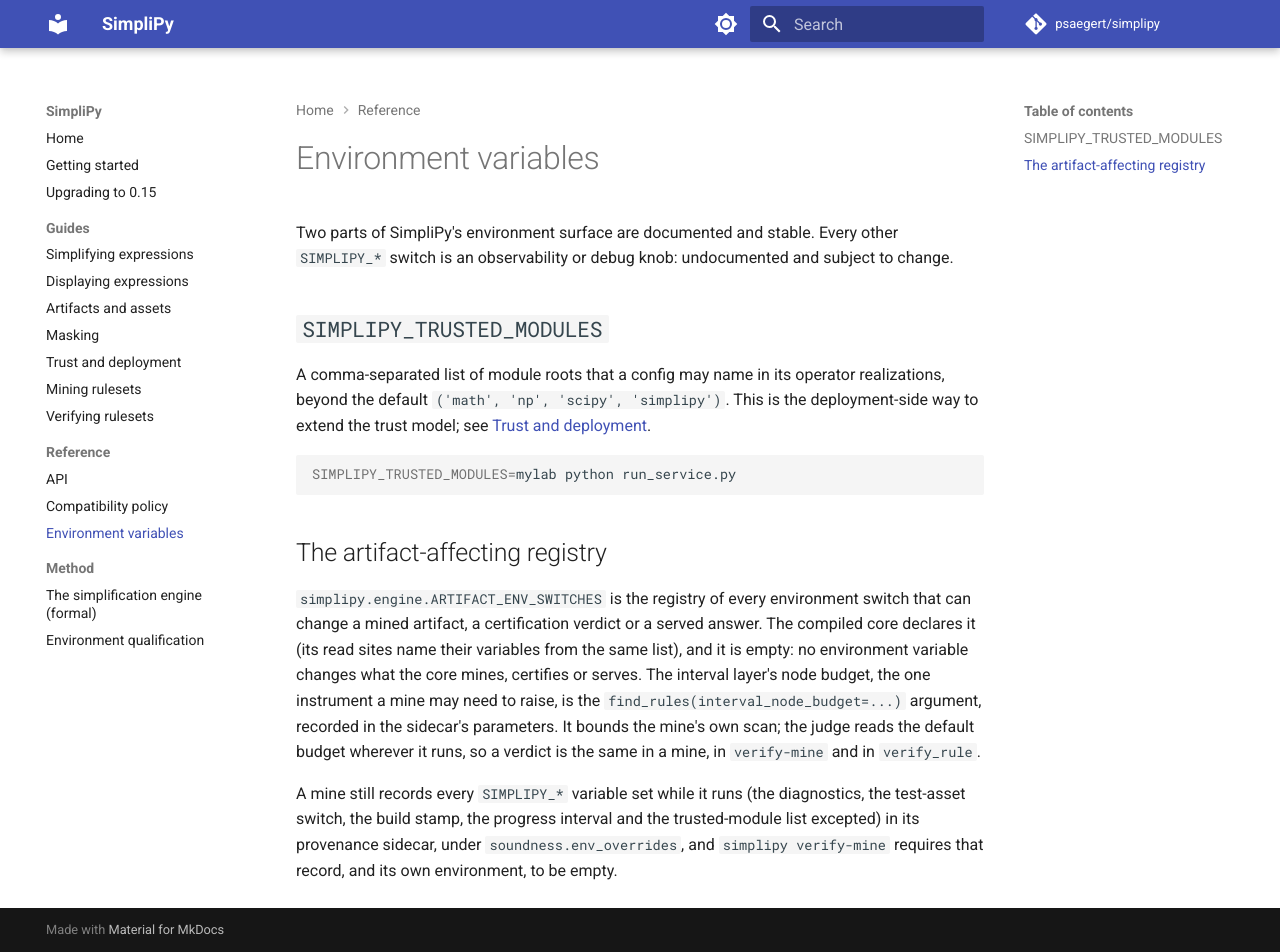
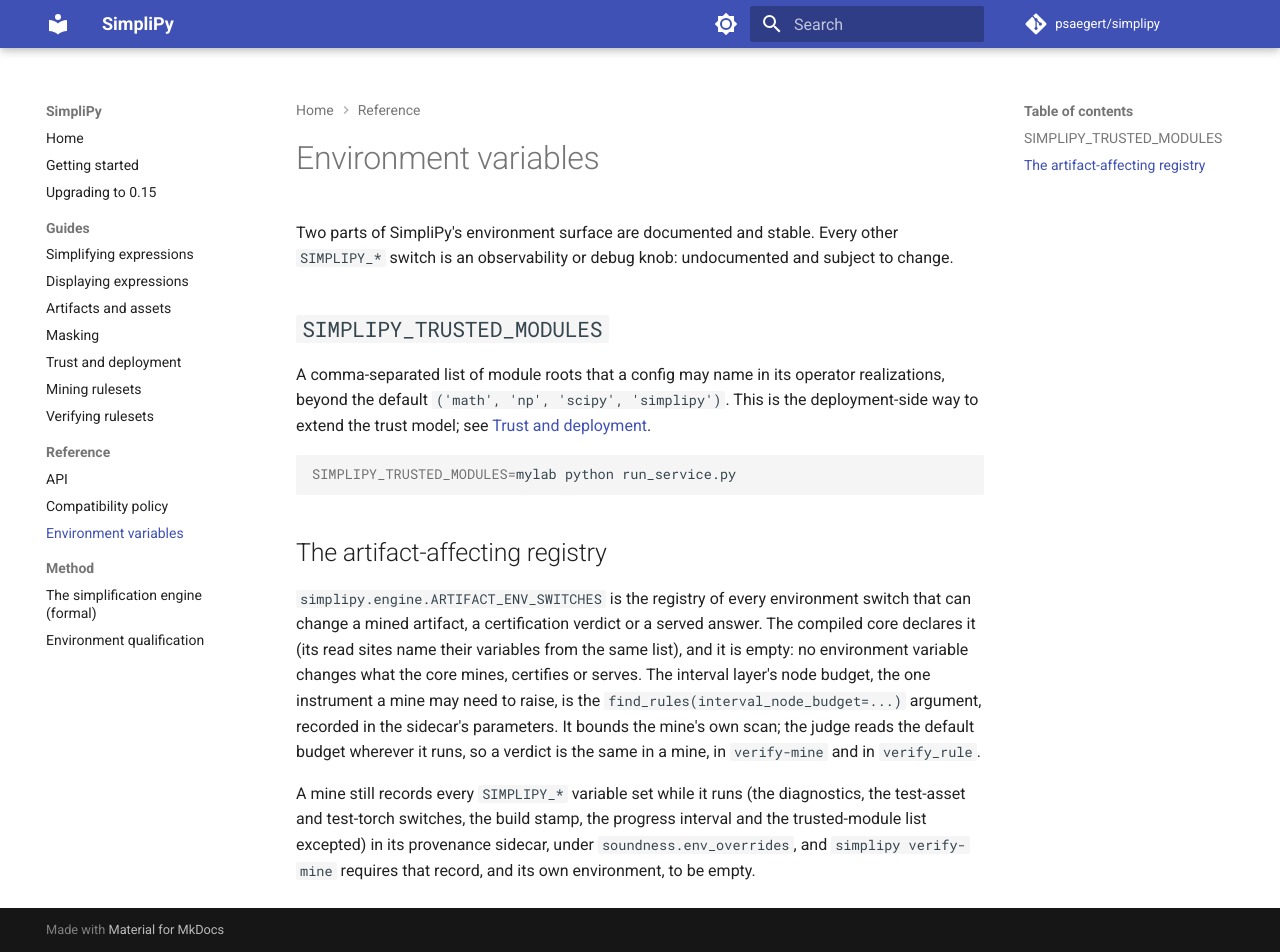
Before and after one commit to psaegert/simplipy, an MkDocs documentation site: the page built from docs/environment.md, in a window 1280 px wide and 952 px high. Built offline with MkDocs 1.6.1 and Material for MkDocs 9.7.7, drawn with Linux system fonts in a browser that asks for light colours; comment, search, counter and statistics services are not loaded.

Commit message:
CI's torch switch is inert for the mine's provenance (fix for b2f322e)
R7 (b2f322e) added SIMPLIPY_TEST_REQUIRE_TORCH to CI's test job ('1' on 3.12, '' on 3.13).
mining.env_overrides records every SIMPLIPY_* variable outside _INERT_ENV, so every mine a test
ran recorded it in its sidecar, and the env_switches gate failed 11 tests on both Python jobs
(test_verify_mine and test_mining_soundness's sidecar test). The switch only decides whether the
torch tests may skip, so it joins the test-asset switch in _INERT_ENV; docs/environment.md lists
it among the exceptions. CI sets no other SIMPLIPY_TEST_* variable.

Co-Authored-By: Claude Opus 5.5 <noreply@anthropic.com>
Claude-Session: https://claude.ai/code/session_016gamUqKQqroqag4GFsNu6W

```diff
--- a/docs/environment.md
+++ b/docs/environment.md
@@ -28,6 +28,6 @@ budget wherever it runs, so a verdict is the same in a mine, in `verify-mine` an
 `verify_rule`.
 
 A mine still records every `SIMPLIPY_*` variable set while it runs (the diagnostics,
-the test-asset switch, the build stamp, the progress interval and the trusted-module
-list excepted) in its provenance sidecar, under `soundness.env_overrides`, and
+the test-asset and test-torch switches, the build stamp, the progress interval and the
+trusted-module list excepted) in its provenance sidecar, under `soundness.env_overrides`, and
 `simplipy verify-mine` requires that record, and its own environment, to be empty.
```
Also changed, not shown: 1 other file.
